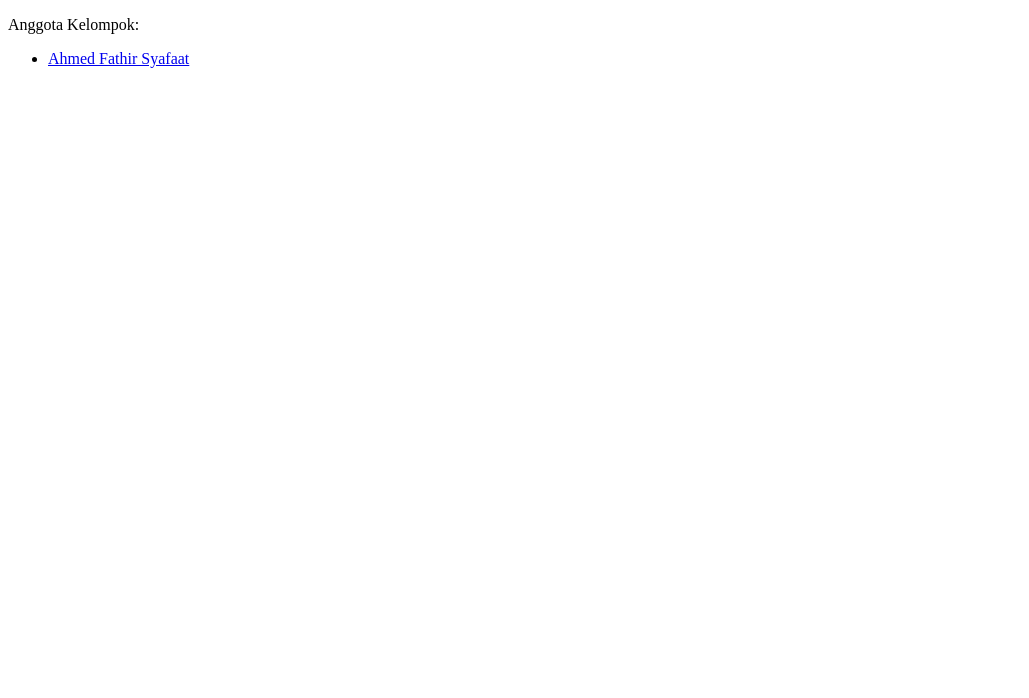
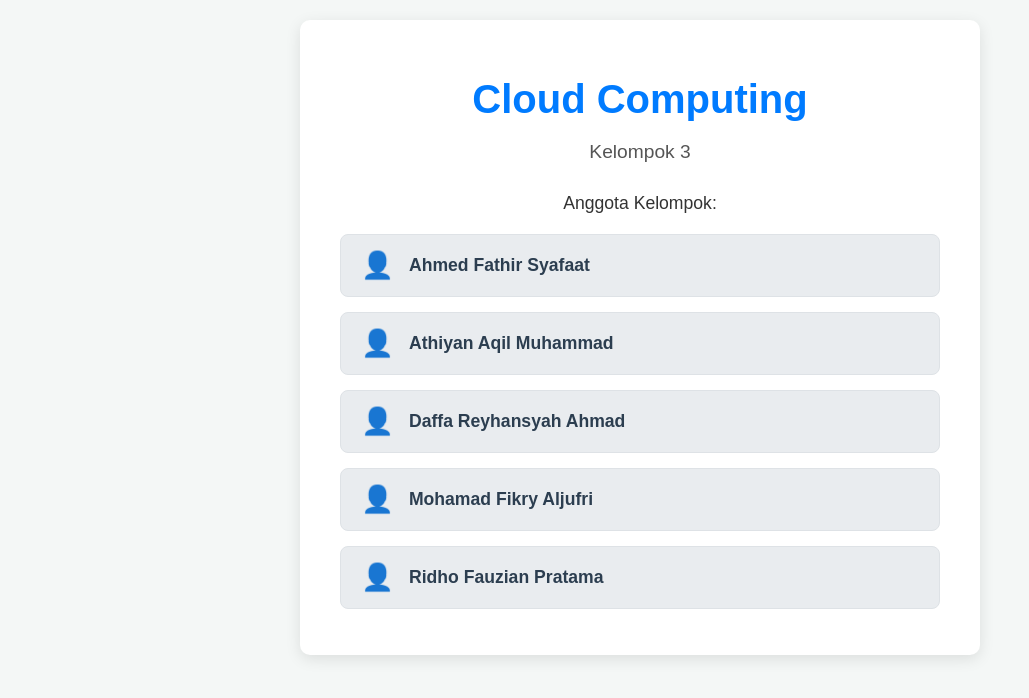
Before and after one commit to Fyodor-DOs/cloud-computing-kelompok3, a plain HTML site: page index.html in a window 1280 px wide. Shown: the whole page, without its empty margins (0-1029 px from the left). Drawn offline with Linux system fonts and the light colour scheme.

Commit message:
update index main page

```diff
--- a/index.html
+++ b/index.html
@@ -3,11 +3,106 @@
 <head>
   <meta charset="UTF-8">
   <title>Cloud Computing Kelompok 3</title>
+  <style>
+    body {
+      font-family: 'Arial', sans-serif;
+      background-color: #f4f7f6;
+      margin: 0;
+      padding: 20px;
+      color: #333;
+      display: flex;
+      flex-direction: column;
+      align-items: center;
+      min-height: 100vh;
+    }
+
+    .container {
+      background-color: #ffffff;
+      padding: 30px 40px;
+      border-radius: 10px;
+      box-shadow: 0 4px 15px rgba(0, 0, 0, 0.1);
+      width: 100%;
+      max-width: 600px;
+      text-align: center;
+    }
+
+    h1 {
+      color: #007bff;
+      margin-bottom: 10px;
+      font-size: 2.5em;
+    }
+
+    p.subtitle {
+      font-size: 1.2em;
+      color: #555;
+      margin-bottom: 30px;
+    }
+
+    ul {
+      list-style: none;
+      padding: 0;
+      width: 100%;
+    }
+
+    li {
+      margin-bottom: 15px;
+    }
+
+    li a {
+      display: flex;
+      align-items: center;
+      background-color: #e9ecef;
+      border: 1px solid #dee2e6;
+      border-radius: 8px;
+      padding: 15px 20px;
+      text-decoration: none;
+      color: #2c3e50;
+      font-weight: bold;
+      font-size: 1.1em;
+      transition: transform 0.2s ease-in-out, box-shadow 0.2s ease-in-out, background-color 0.2s ease-in-out, color 0.2s ease-in-out;
+      text-align: left;
+    }
+
+    li a::before {
+      content: "👤";
+      margin-right: 15px;
+      font-size: 1.5em;
+      color: #007bff;
+      transition: color 0.2s ease-in-out;
+    }
+
+    li a:hover {
+      transform: translateY(-5px);
+      box-shadow: 0 8px 20px rgba(0, 0, 0, 0.15);
+      background-color: #007bff;
+      color: #ffffff;
+    }
+
+    li a:hover::before {
+      color: #ffffff;
+    }
+
+    .footer-credit {
+      margin-top: 40px;
+      font-size: 0.9em;
+      color: #777;
+    }
+  </style>
 </head>
 <body>
-  <p>Anggota Kelompok:</p>
-  <ul>
-    <li><a href="nama/fathir.html">Ahmed Fathir Syafaat</a></li>
-  </ul>
+
+  <div class="container">
+    <h1>Cloud Computing</h1>
+    <p class="subtitle">Kelompok 3</p>
+
+    <p style="font-size: 1.1em; color: #333; margin-bottom: 20px;">Anggota Kelompok:</p>
+    <ul>
+      <li><a href="nama/fathir.html">Ahmed Fathir Syafaat</a></li>
+      <li><a href="nama/athiyan.html">Athiyan Aqil Muhammad</a></li>
+      <li><a href="nama/daffa.html">Daffa Reyhansyah Ahmad</a></li>
+      <li><a href="nama/ridho.html">Mohamad Fikry Aljufri</a></li>
+      <li><a href="nama/fikri.html">Ridho Fauzian Pratama</a></li>
+    </ul>
+  </div>
 </body>
 </html>
```
